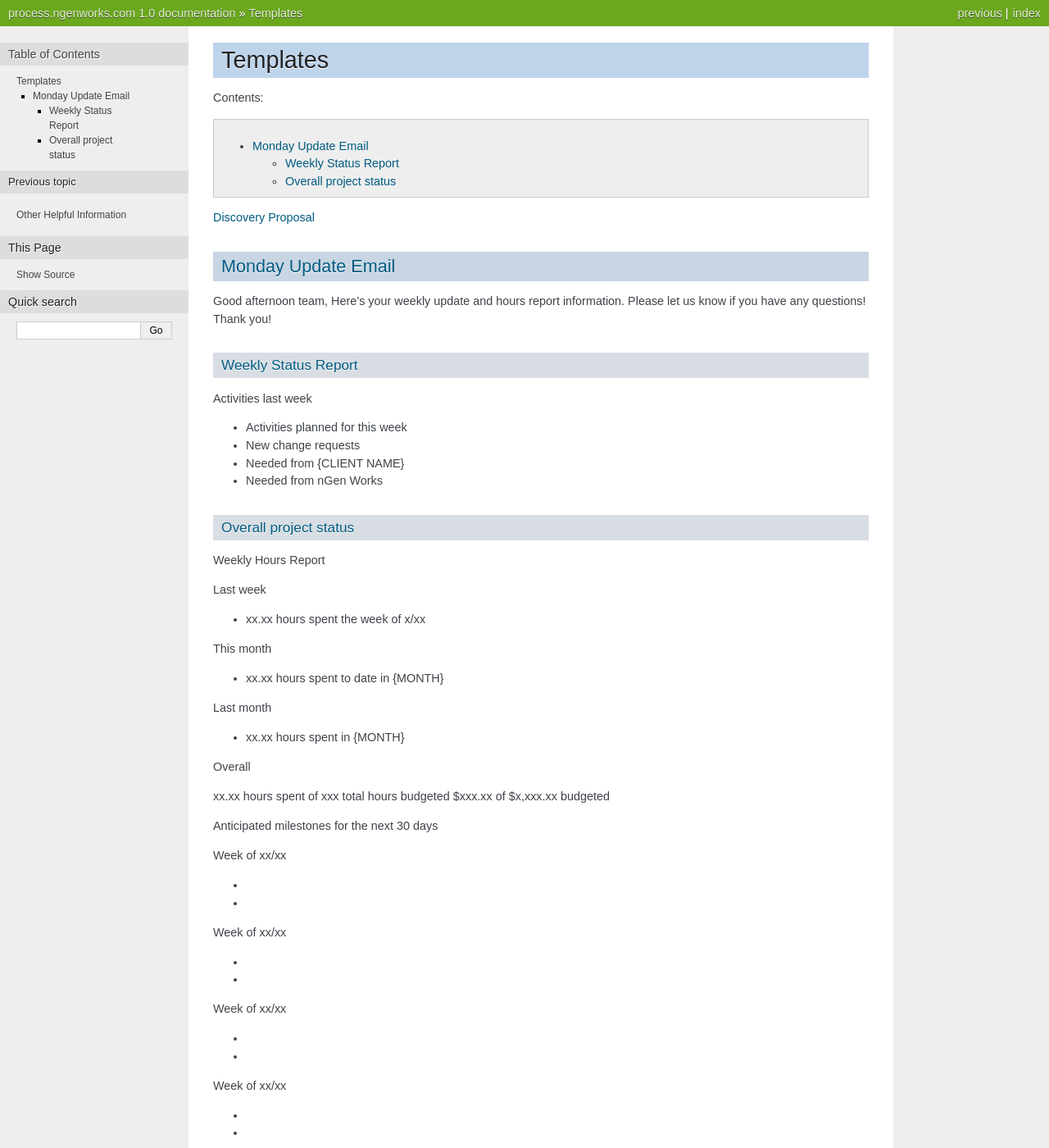
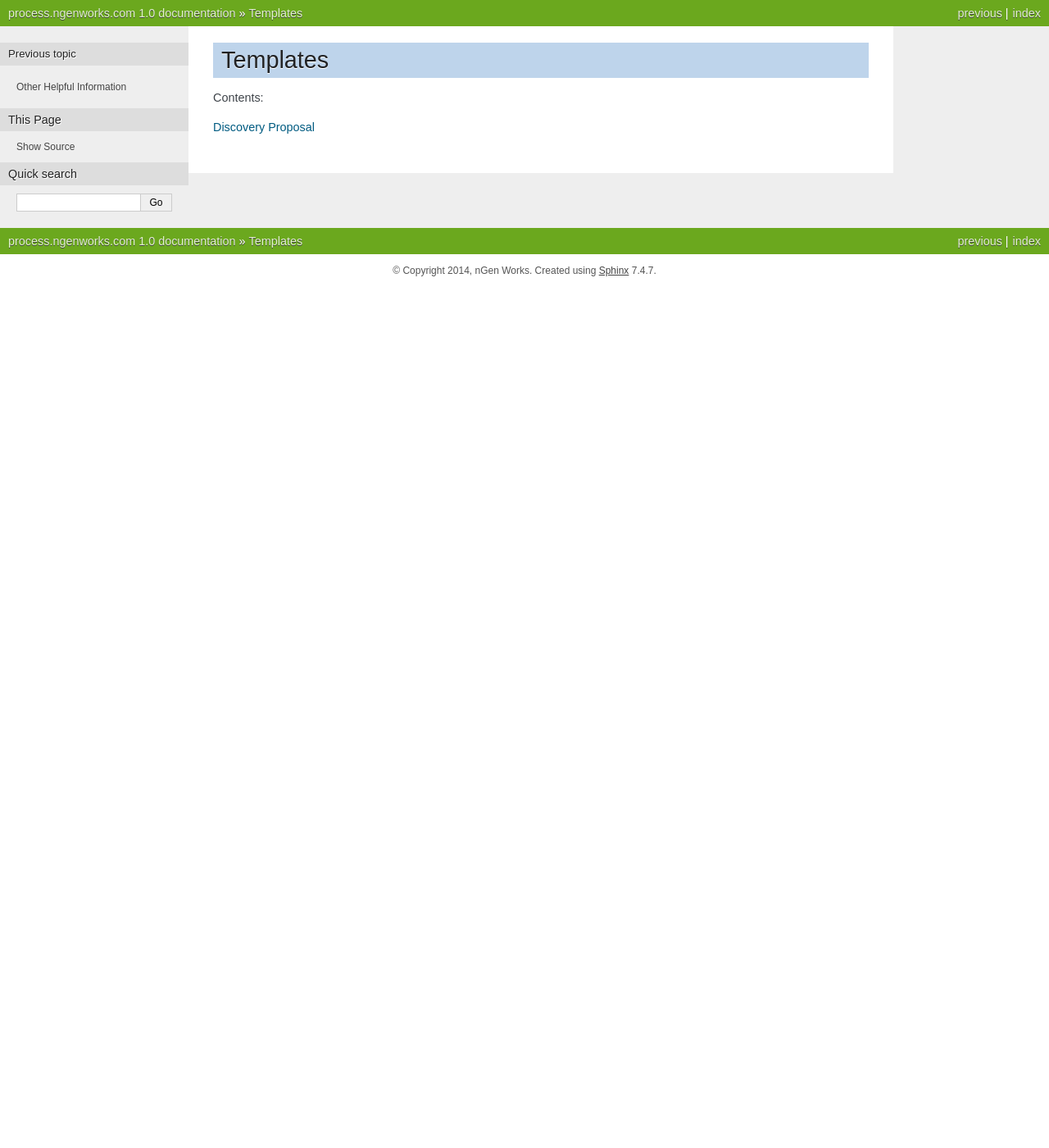
Before and after one commit to ngenworks/process.ngenworks.com, a Sphinx documentation site: the page built from docs/source/templates.rst, in a window 1280 px wide and 1400 px high. Shown: the whole window at 82% size. Built offline with Sphinx 7.4.7, drawn with Linux system fonts in a browser that asks for light colours; pages that are not in the unit, such as notebooks, are missing from menus.

Commit message:
Update templates.rst

```diff
--- a/docs/source/templates.rst
+++ b/docs/source/templates.rst
@@ -8,68 +8,3 @@ Contents:
   :local:
 
 `Discovery Proposal <http://processngenworkscom.readthedocs.org/en/latest/discovery_proposal.html>`_
-
--------------------
-Monday Update Email
--------------------
-
-Good afternoon team,
-Here's your weekly update and hours report information. Please let us know if you have any questions!
-Thank you!
-
-Weekly Status Report
-^^^^^^^^^^^^^^^^^^^^
-
-Activities last week
-
-* Activities planned for this week
-
-* New change requests
-
-* Needed from {CLIENT NAME}
-
-* Needed from nGen Works
-
-Overall project status
-^^^^^^^^^^^^^^^^^^^^^^
-
-Weekly Hours Report
-
-Last week
-
-* xx.xx hours spent the week of x/xx
-
-This month
-
-* xx.xx hours spent to date in {MONTH}
-
-Last month
-
-* xx.xx hours spent in {MONTH}
-
-Overall
-
-xx.xx hours spent of xxx total hours budgeted
-$xxx.xx of $x,xxx.xx budgeted
-
-Anticipated milestones for the next 30 days
-
-Week of xx/xx
-
-*
-*
-
-Week of xx/xx
-
-*
-*
-
-Week of xx/xx
-
-*
-*
-
-Week of xx/xx
-
-*
-*
```
